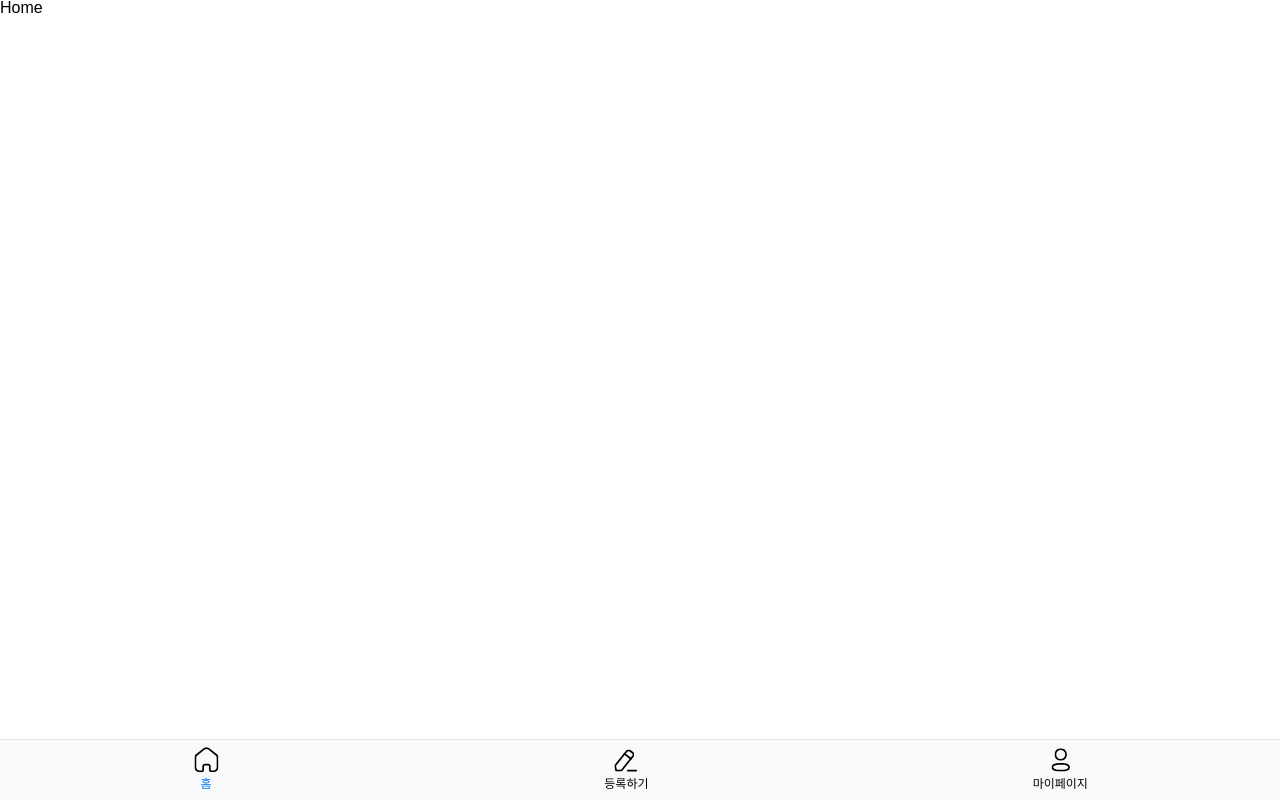
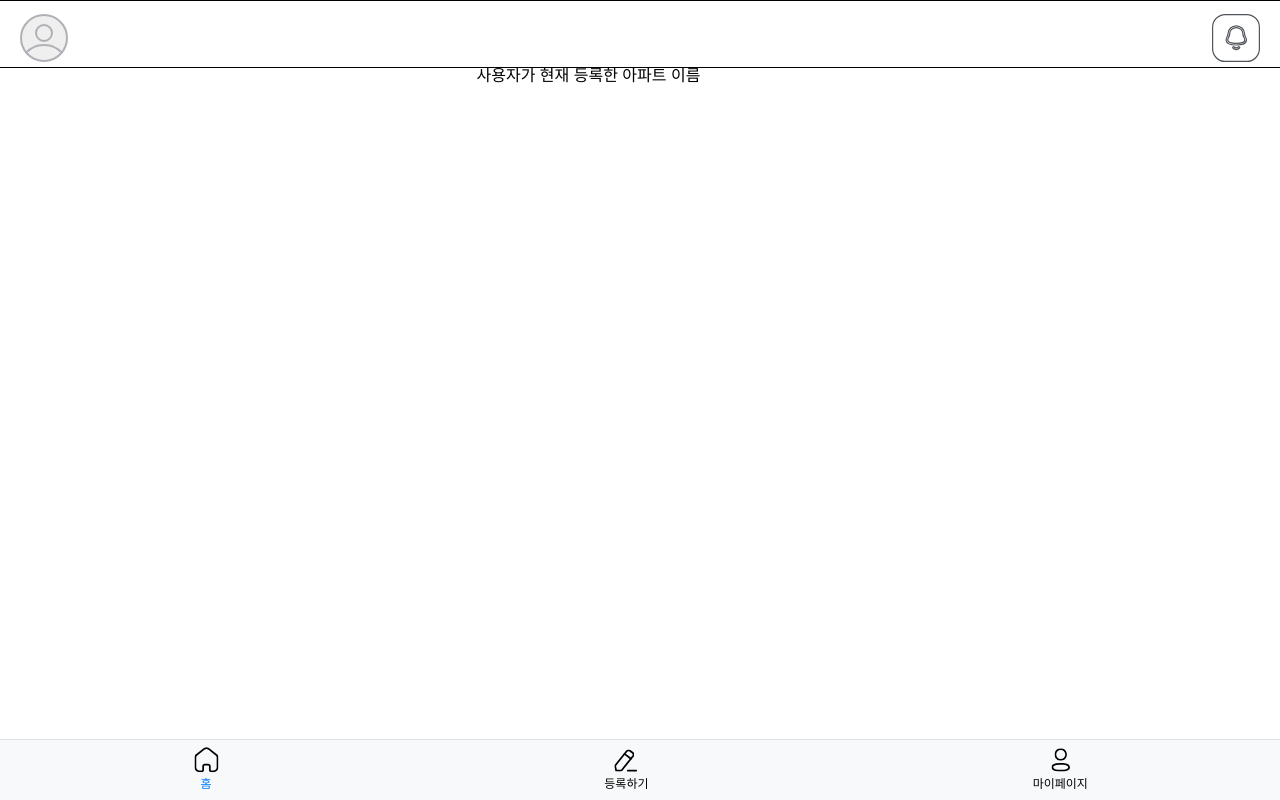
Before and after one commit to CSID-DGU/2024-1-CECD1-isReal-4, a React (Vite) app in the folder client/app/: page /home in a window 1280 px wide. Built offline with nearby package versions, Linux system fonts and the light colour scheme.

Commit message:
feat: HomeHeader

```diff
--- a/client/app/src/components/Common/SizedBox/index.tsx
+++ b/client/app/src/components/Common/SizedBox/index.tsx
@@ -1,13 +1,16 @@
+import React from "react";
 import * as Styled from "./style.ts";
 
 interface SizedBoxProps {
     width?: string;
     height?: string;
+    children?: React.ReactNode;
+
 }
 
 export default function SizedBox(props: SizedBoxProps) {
 
     return (
-        <Styled.SizedBox height={props.height} width={props.width}/>
+        <Styled.SizedBox height={props.height} width={props.width}>{props.children}</Styled.SizedBox>
     );
 }
--- /dev/null
+++ b/client/app/src/components/Home/AptTitle/index.tsx
@@ -0,0 +1,7 @@
+import SizedBox from "@/components/Common/SizedBox";
+
+export default function AptTitle() {
+    return (
+        <SizedBox width="327px" height="40px"><div>사용자가 현재 등록한 아파트 이름</div></SizedBox>
+    );
+}
--- /dev/null
+++ b/client/app/src/components/Home/HomeHeader/index.tsx
@@ -0,0 +1,17 @@
+import * as Styled from "./style.ts"
+import Avatar from "@/assets/icons/Avatar.svg"
+import Alarm from "@/assets/icons/Alarm.svg"
+import SvgButton from "@/components/Common/SvgButton";
+
+export default function HomeHeader() {
+    return(
+        <Styled.Container>
+            <Styled.LeftButton>
+                <SvgButton src={Avatar} height={"48px"} width={"48px"}/>
+            </Styled.LeftButton>
+            <Styled.RightButton>
+                <SvgButton src={Alarm} height={"48px"} width={"48px"}/>
+            </Styled.RightButton>
+        </Styled.Container>
+    )
+}
--- /dev/null
+++ b/client/app/src/components/Home/HomeHeader/style.ts
@@ -0,0 +1,22 @@
+import styled from "styled-components";
+
+export const Container = styled.div`
+    padding-top: 10px;
+    width: 100%;
+    height: 7vh;
+    position: relative;
+    display: flex;
+    align-items: center;
+    justify-content: space-between;
+    border: 1px solid black;
+`;
+
+export const LeftButton = styled.div`
+    position: absolute;
+    left: 20px;
+`;
+
+export const RightButton = styled.div`
+    position: absolute;
+    right: 20px;
+`;
--- a/client/app/src/pages/Home/index.tsx
+++ b/client/app/src/pages/Home/index.tsx
@@ -1,8 +1,13 @@
+import HomeHeader from "@/components/Home/HomeHeader";
+import AptTitle from "@/components/Home/AptTitle";
+import * as Styled from "./style.ts";
+
 
 export default function Home() {
   return (
-    <div>
-      <h1>Home</h1>
-    </div>
+    <Styled.HomeContainer>
+      <HomeHeader/>
+      <AptTitle/>
+    </Styled.HomeContainer>
   );
 }
--- a/client/app/src/pages/Home/style.ts
+++ b/client/app/src/pages/Home/style.ts
@@ -0,0 +1,10 @@
+import styled from "styled-components";
+
+export const HomeContainer = styled.div`
+    width: 100%;
+    height: 100%;
+    display: flex;
+    flex-direction: column;
+    align-items: center;
+    justify-content: flex-start;
+    `;
```
Also changed, not shown: client/app/src/assets/icons/Alarm.svg (added), client/app/src/assets/icons/Avatar.svg (added), client/app/src/components/Home/AptTitle/style.ts (added).
